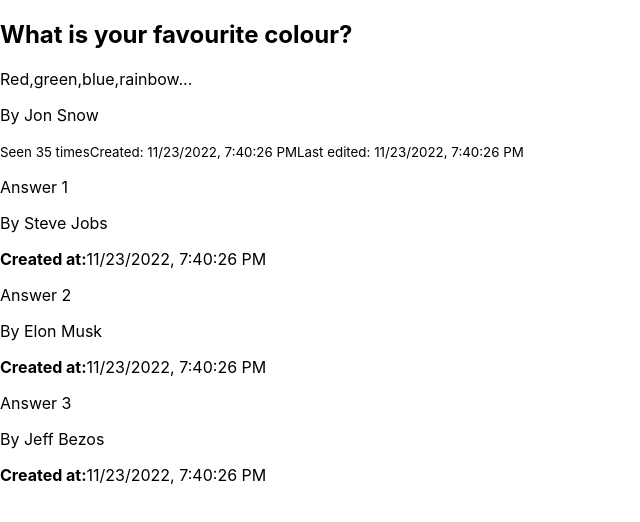
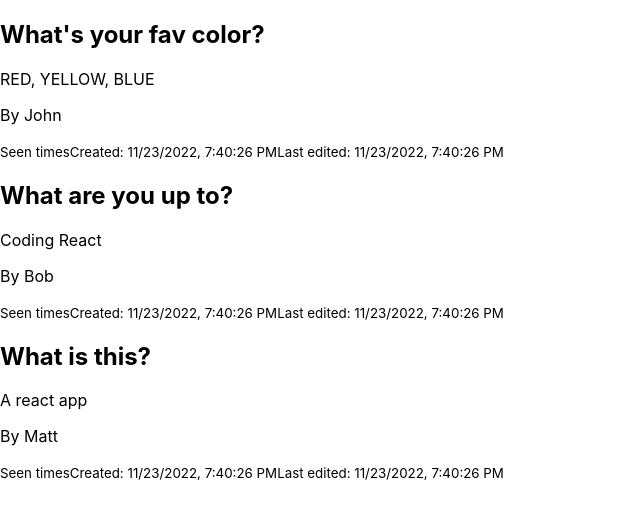
Before and after one commit to CodeCoreYVR/react_client_sept2022, a React (Create React App) app: page / in a window 1280 px wide. Shown: the top 522 px of the page, without its empty margins (0-640 px from the left). Built offline with nearby package versions, Linux system fonts and the light colour scheme.

Commit message:
react state change QuestionIndexPage to class based component

```diff
--- a/src/components/QuestionIndexPage.js
+++ b/src/components/QuestionIndexPage.js
@@ -1,16 +1,12 @@
 import QuestionDetails from './QuestionDetails';
+import {Component} from 'react';
 
-const QuestionIndexPage = () => {
-    const data = [
-        { title: "title1", body: "body1", author: { full_name: "name1" }, view_count: 100, created_at: new Date(), updated_at: new Date() },
-        { title: "title2", body: "body2", author: { full_name: "name2" }, view_count: 100, created_at: new Date(), updated_at: new Date() },
-        { title: "title3", body: "body3", author: { full_name: "name3" }, view_count: 100, created_at: new Date(), updated_at: new Date() },
-        { title: "title4", body: "body4", author: { full_name: "name4" }, view_count: 100, created_at: new Date(), updated_at: new Date() }
-    ]
+class QuestionIndexPage extends Component {
+    render(){
         return(
             <div>
                 {
-                data.map((q, i) => {
+                    this.props.list.map((q, i) => {
                         return <QuestionDetails
                             key={i}
                             title={q.title}
@@ -25,5 +21,6 @@
             </div>
         )
     }
+}
 
 export default QuestionIndexPage;
--- a/src/index.js
+++ b/src/index.js
@@ -5,8 +5,8 @@
 import reportWebVitals from './reportWebVitals';
 // import QuestionDetails from './components/QuestionDetails';
 // import AnswerDetails from './components/AnswerDetails';
-import QuestionShowPage from './components/QuestionShowPage';
-// import QuestionIndexPage from './components/QuestionIndexPage';
+// import QuestionShowPage from './components/QuestionShowPage';
+import QuestionIndexPage from './components/QuestionIndexPage';
 
 const root = ReactDOM.createRoot(document.getElementById('root'));
 root.render(
@@ -24,8 +24,16 @@
   //We are removing strict mode for now
   //With JSX, we had to access the React element created, but with JSX and Babel we can
   //now write the component as a html tag
-  <QuestionShowPage/>
-  // <QuestionIndexPage/>
+  // <QuestionShowPage/>
+  <QuestionIndexPage
+  list={
+    [
+      {title: "What's your fav color?", body: "RED, YELLOW, BLUE", created_at: new Date(), updated_at: new Date(), author: {full_name: "John"} },
+      {title: "What are you up to?", body: "Coding React", created_at: new Date(), updated_at: new Date(), author: {full_name: "Bob"} },
+      {title: "What is this?", body: "A react app", created_at: new Date(), updated_at: new Date(), author: {full_name: "Matt"} }
+    ]
+  }
+  />
   //Note, with React and JSX, all tags must be closed properly
   //for example, an html self closing tag like <hr> might still work for regular html
   //but for React, it must be closed like <hr/> or <hr></hr>
```
Lines whose indentation alone changed are shown as unchanged.
